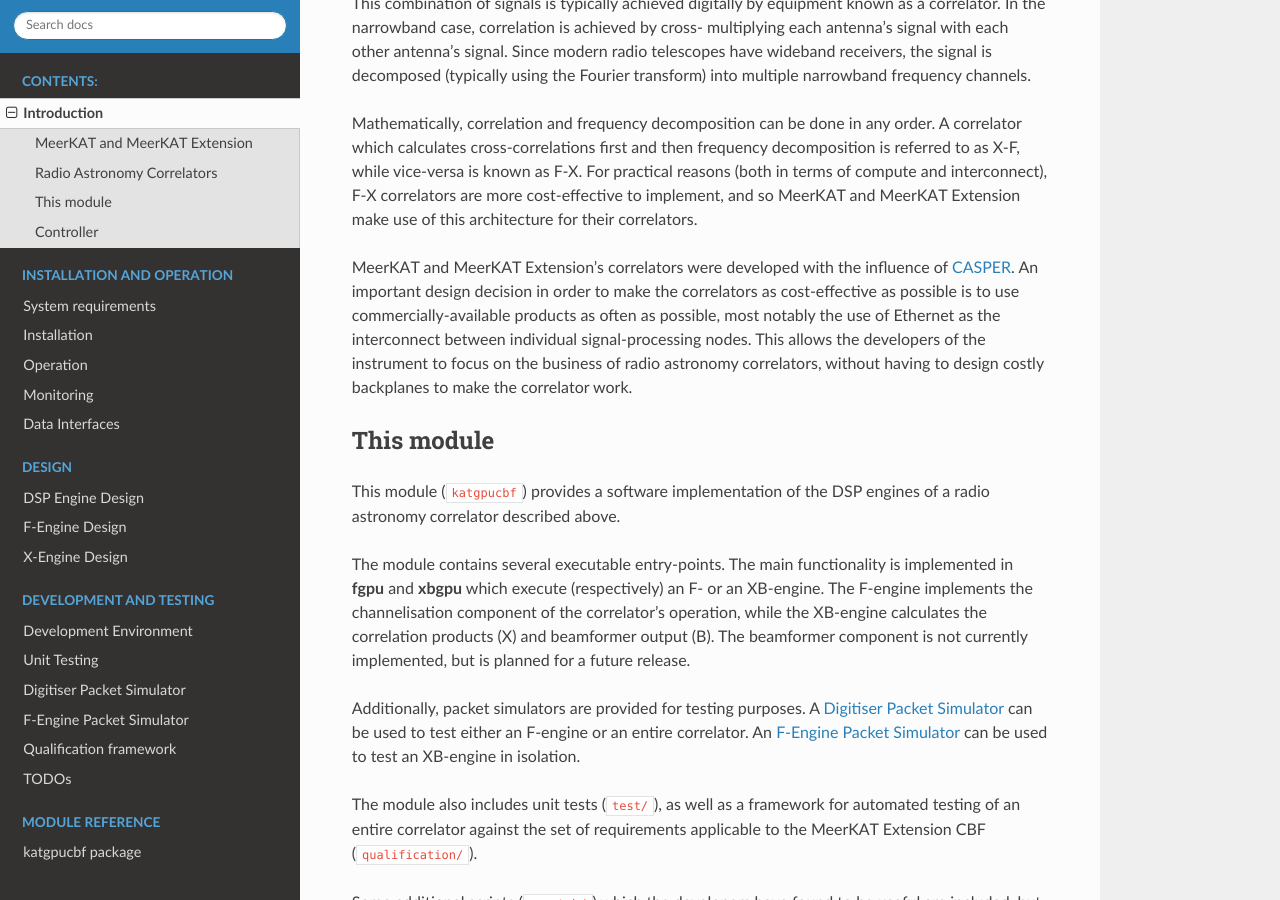
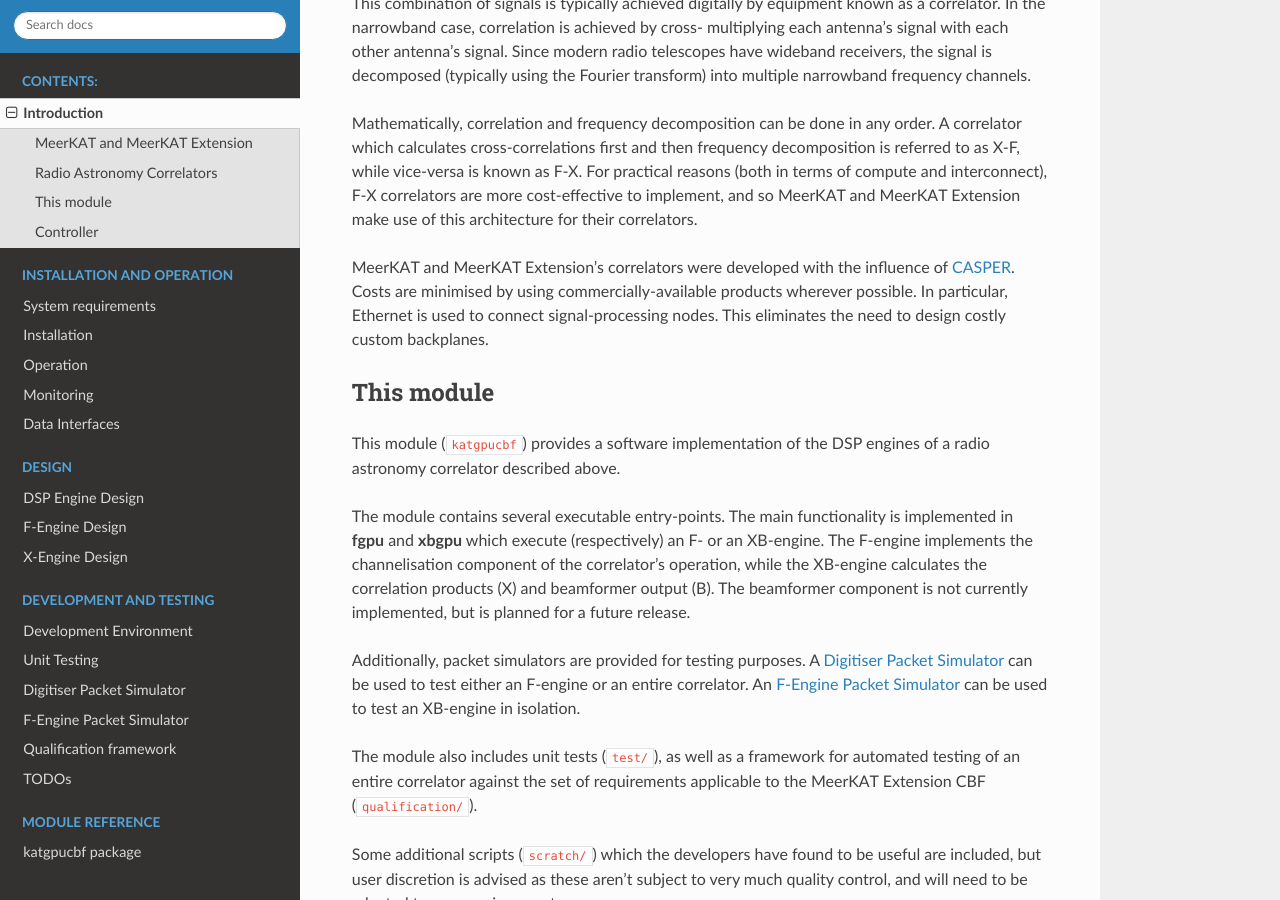
Before and after one commit to ska-sa/katgpucbf, a Sphinx documentation site: the page built from doc/introduction.rst, in a window 1280 px wide and 900 px high, scrolled down 478 px. Built offline with Sphinx 7.4.7 and the Read the Docs theme 2.0.0, drawn with Linux system fonts in a browser that asks for light colours; formulas are drawn with MathJax 3; the version number could not be read and is left out.

Commit message:
Reduce wordiness in radio astronomy introduction
Co-authored-by: Bruce Merry <1963944+bmerry@users.noreply.github.com>

```diff
--- a/doc/introduction.rst
+++ b/doc/introduction.rst
@@ -33,12 +33,9 @@ are more cost-effective to implement, and so MeerKAT and MeerKAT Extension make
 use of this architecture for their correlators.
 
 MeerKAT and MeerKAT Extension's correlators were developed with the influence
-of `CASPER`_. An important design decision in order to make the correlators as
-cost-effective as possible is to use commercially-available products as often
-as possible, most notably the use of Ethernet as the interconnect between
-individual signal-processing nodes. This allows the developers of the instrument
-to focus on the business of radio astronomy correlators, without having to
-design costly backplanes to make the correlator work.
+of `CASPER`_. Costs are minimised by using commercially-available products
+wherever possible. In particular, Ethernet is used to connect signal-processing
+nodes. This eliminates the need to design costly custom backplanes.
 
 .. _CASPER: https://casper.berkeley.edu/
 
```
